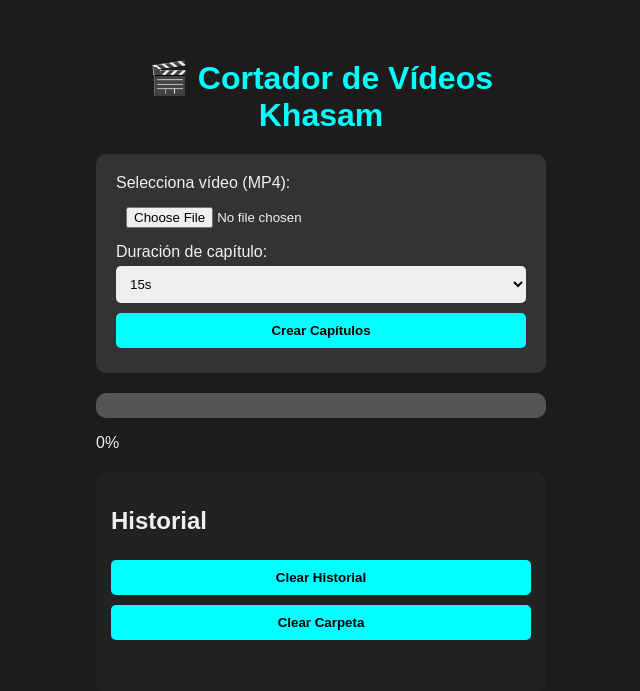
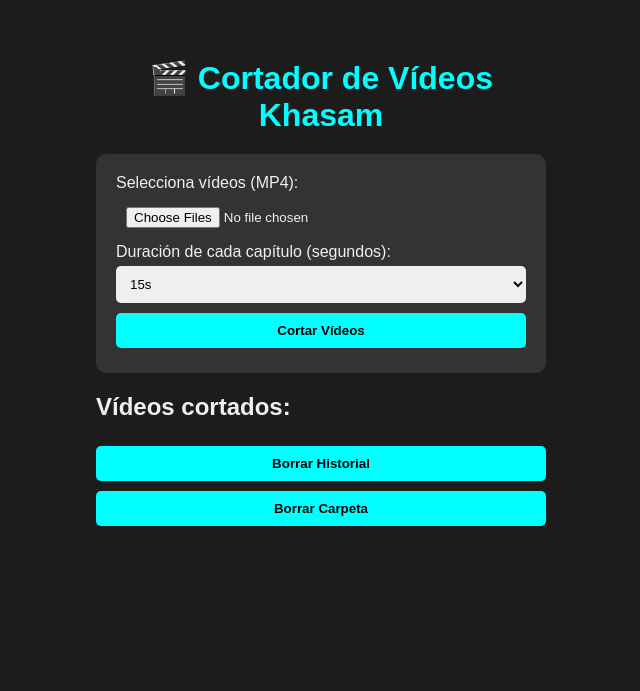
Before and after one commit to KekoOfficial/X, a Flask app: template templates/index.html in a window 1280 px wide. Shown: the top 691 px of the page, without its empty margins (319-959 px from the left). Run offline with Flask 3, Linux system fonts and the light colour scheme; the template is opened without the code that fills it, so the values that code supplies are empty; parts of the project's set-up code (start-up, migrations or seed data) failed here and were passed over.

Commit message:
Actualizar index.html

```diff
--- a/templates/index.html
+++ b/templates/index.html
@@ -1,44 +1,48 @@
-<!doctype html>
+<!DOCTYPE html>
 <html lang="es">
 <head>
 <meta charset="UTF-8">
 <title>Cortador de Vídeos Khasam</title>
-<link rel="stylesheet" href="/static/style.css">
+<link rel="stylesheet" href="{{ url_for('static', filename='style.css') }}">
 </head>
 <body>
 <div class="container">
     <h1>🎬 Cortador de Vídeos Khasam</h1>
 
     <div class="form-section">
-        <label>Selecciona vídeo (MP4):</label>
-        <input type="file" id="file">
+        <label>Selecciona vídeos (MP4):</label>
+        <input type="file" id="videos" multiple>
 
-        <label>Duración de capítulo:</label>
+        <label>Duración de cada capítulo (segundos):</label>
         <select id="cap_duration">
             <option value="15">15s</option>
             <option value="30">30s</option>
             <option value="60">60s</option>
         </select>
 
-        <button id="cut_btn">Crear Capítulos</button>
+        <button id="btn_cortar">Cortar Vídeos</button>
     </div>
 
     <div class="progress-section">
-        <div class="progress-bar">
-            <div class="progress-fill" id="progress_fill"></div>
-        </div>
-        <p id="progress_text">0%</p>
-        <p id="progress_status"></p>
+        <div id="progress_bar"><div id="progress_fill"></div></div>
+        <span id="progress_text"></span>
     </div>
 
-    <div class="historial-section">
-        <h2>Historial</h2>
-        <button id="clear_hist">Clear Historial</button>
-        <button id="clear_folder">Clear Carpeta</button>
-        <ul id="hist_list"></ul>
+    <div class="history">
+        <h2>Vídeos cortados:</h2>
+        <ul id="video_list">
+            {% for video in videos %}
+            <li><a href="/download/{{ video }}">{{ video }}</a></li>
+            {% endfor %}
+        </ul>
+    </div>
+
+    <div class="actions">
+        <button id="clear_history">Borrar Historial</button>
+        <button id="clear_folder">Borrar Carpeta</button>
     </div>
 </div>
 
-<script src="/static/script.js"></script>
+<script src="{{ url_for('static', filename='script.js') }}"></script>
 </body>
 </html>
```
